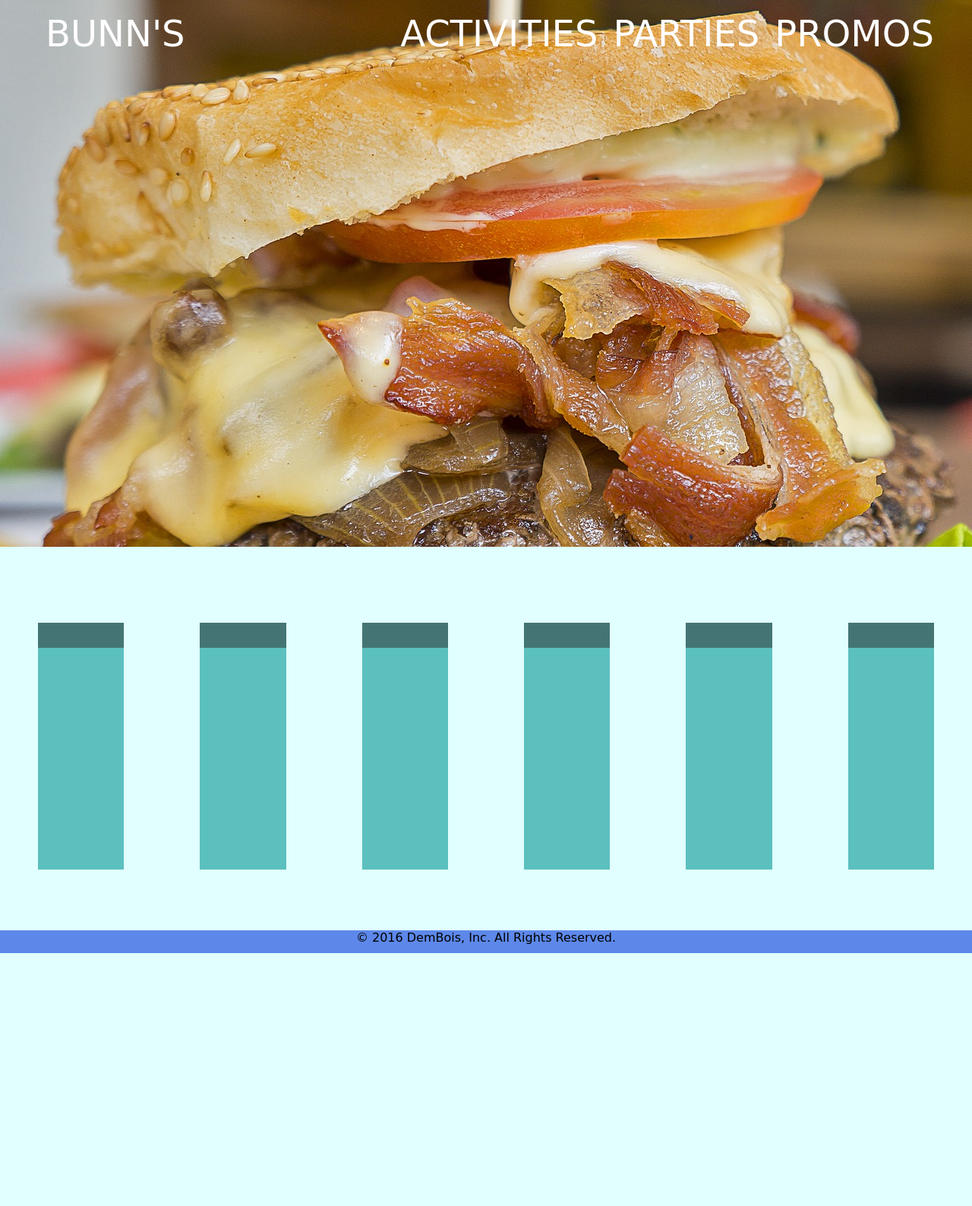
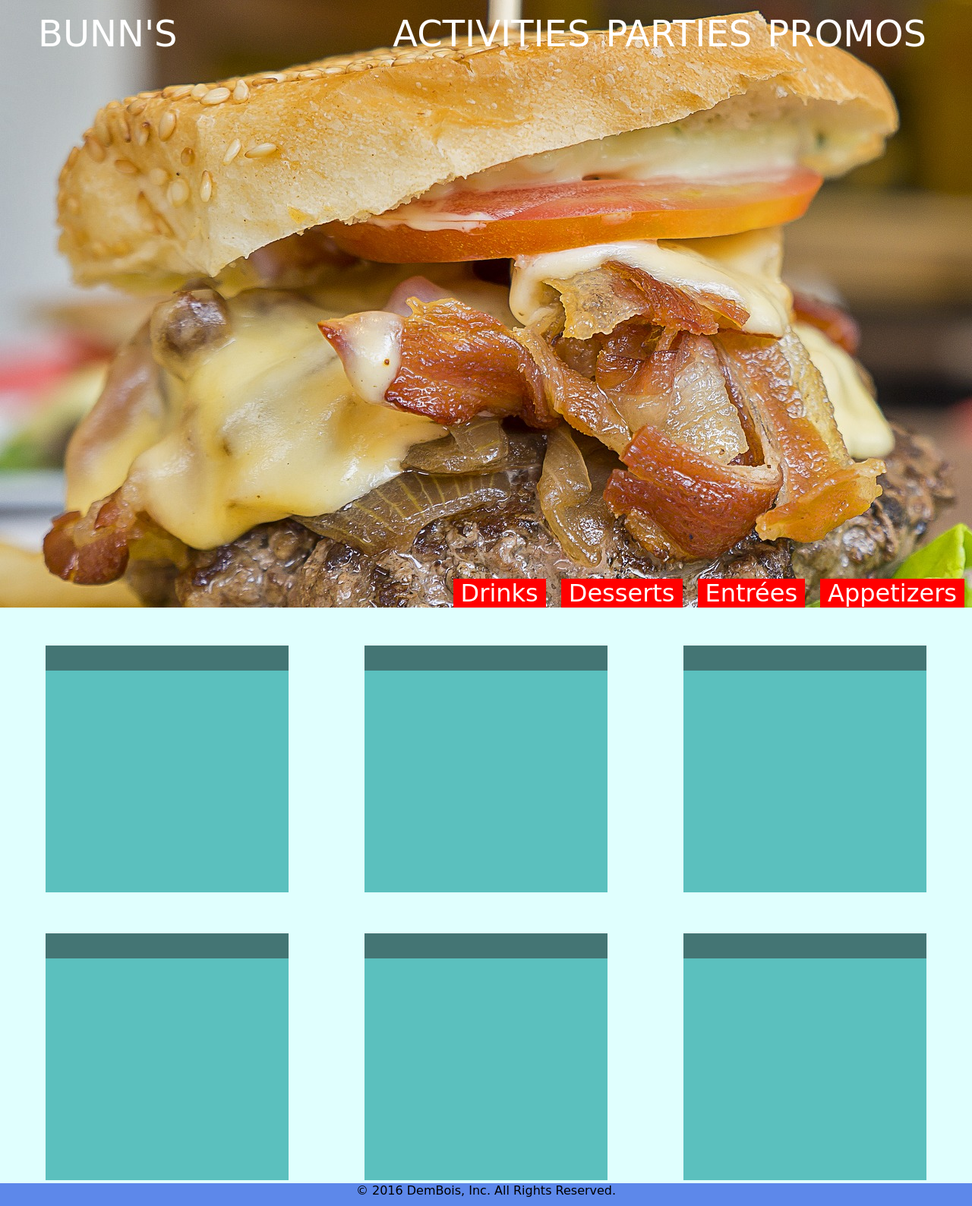
Before and after one commit to sntgC/Bunn-s, a PHP site: page /menu.html in a window 1280 px wide. Shown: the whole page at 76% size. Before the commit the page ends 1255 px from the top, so only its background shows below. Run offline with PHP 8.4, Linux system fonts and the light colour scheme; some libraries are stand-ins or nearby versions; some web fonts are replaced.

Commit message:
Added tabs to menu page

```diff
--- a/css/style.css
+++ b/css/style.css
@@ -81,7 +81,7 @@
 	height:100px;
 	padding-right:50px;
 	position:fixed;
-	z-index:2;
+	z-index:20;
 }
 
 #header li{
@@ -93,7 +93,14 @@
 	height:325px;
 	background: #5bc0be;
 	display:inline-block;
-	margin: 100px 50px 0px 50px;
+	margin: 50px 50px 0px 50px;
+}
+
+.kardRow{
+	display:table-row;
+	right:0px;
+	left:0px;
+	width:100%;
 }
 
 .kardTop{
@@ -138,7 +145,7 @@
 
 #menuMainContent{
 	position:relative;
-	top:-10vh;
+	display:table;
 }
 
 .navTitle{
@@ -150,12 +157,23 @@
 	font-size:48px;
 }
 
-.navTitle:hover{
-	/*border-bottom: 5px solid rgb(68,117,116);*/
-	/*border-bottom: 5px solid #e24226;*/
-	/*border-bottom: 5px solid #2694e2;*/
-	/*border-bottom: 5px solid #7126e2;*/
-	/*border-bottom: 5px solid #e1e512;*/
+.navTitle{
+	color:white;
+	text-decoration:none;
+	list-style-type:none;
+	float:right;
+	margin-left:10px;
+	margin-right:10px;
+	font-size:48px;
+}
+
+.navTitleMenu{
+	background-color:red;
+	padding-left:10px;
+	padding-right:10px;
+	font-size:4vh;
+	position:relative;
+	margin-bottom:0px;
 }
 
 .noSelect{
@@ -166,3 +184,13 @@
    user-select: none;
    cursor: default;
 }
+
+.tabContainer{
+	position:absolute;
+	height:10vh;
+	bottom:0px;
+	width:100%;
+	display: flex;
+	justify-content: flex-end;
+	align-items: flex-end;
+}
--- a/menu.html
+++ b/menu.html
@@ -27,7 +27,16 @@
 			<li class="logo navTitle noSelect" style="float:left"><a href="index">BUNN'S</a></li>
 		</ul>
 	</div>
+	<div class="tabContainer">
+	<ul style="vertical-align:bottom;margin-bottom:0px;">
+		<li class="navTitle navTitleMenu noSelect"><a>Appetizers</a></li>
+		<li class="navTitle navTitleMenu noSelect"><a>Entrées</a></li>
+		<li class="navTitle navTitleMenu noSelect"><a>Desserts</a></li>
+		<li class="navTitle navTitleMenu noSelect"><a>Drinks</a></li>
+	</ul>
+	</div>
 	<div class="mainContent" id="menuMainContent">
+		<div class="kardRow">
 		<div class="kard">
 			<div class="kardTop">
 			</div>
@@ -40,6 +49,8 @@
 			<div class="kardTop">
 			</div>
 		</div>
+		</div>
+		<div class="kardRow">
 		<div class="kard">
 			<div class="kardTop">
 			</div>
@@ -52,6 +63,7 @@
 			<div class="kardTop">
 			</div>
 		</div>
+		</div>
 	</div>
 	<div id="footer">
 		© 2016 DemBois, Inc. All Rights Reserved.
```
